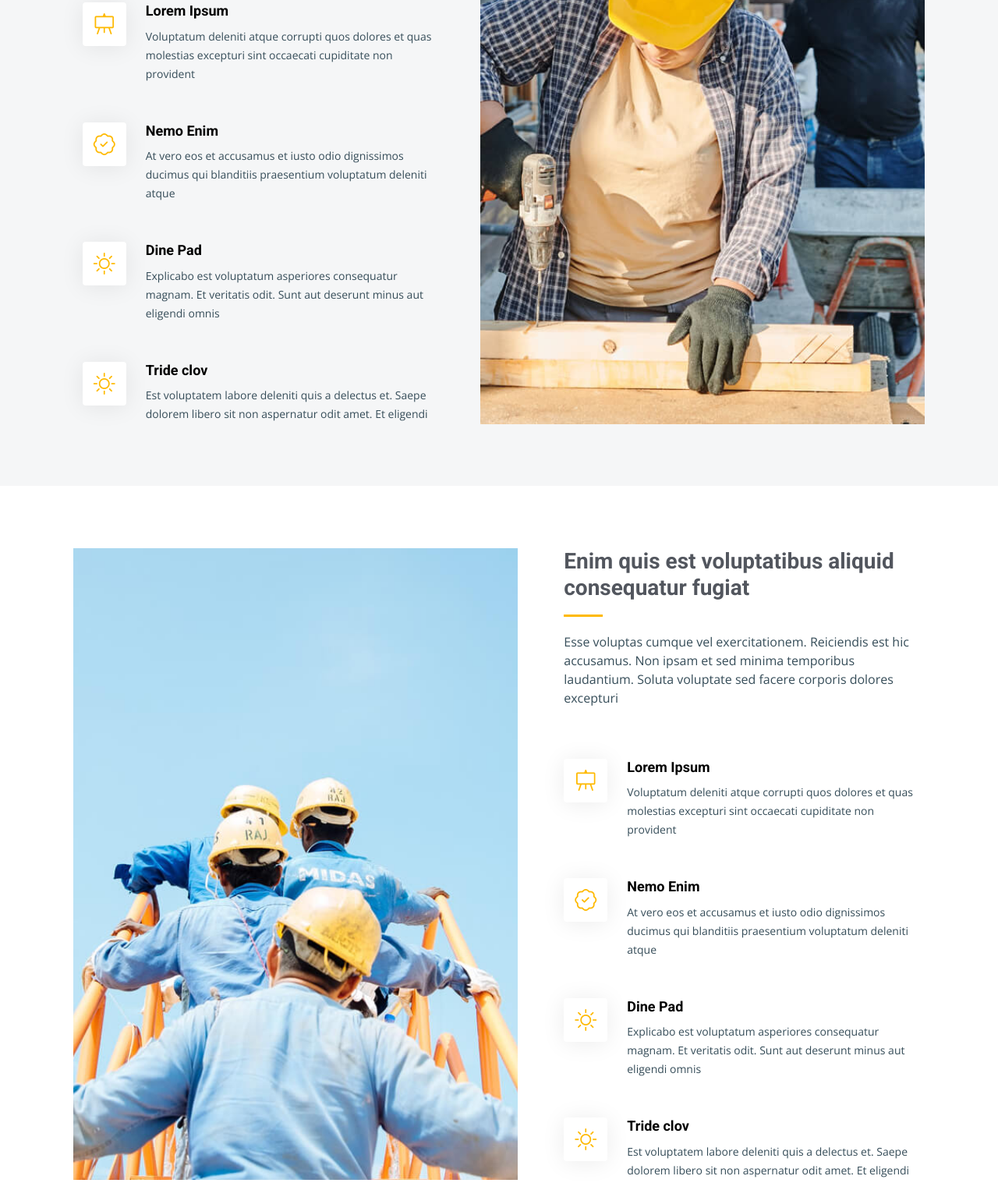
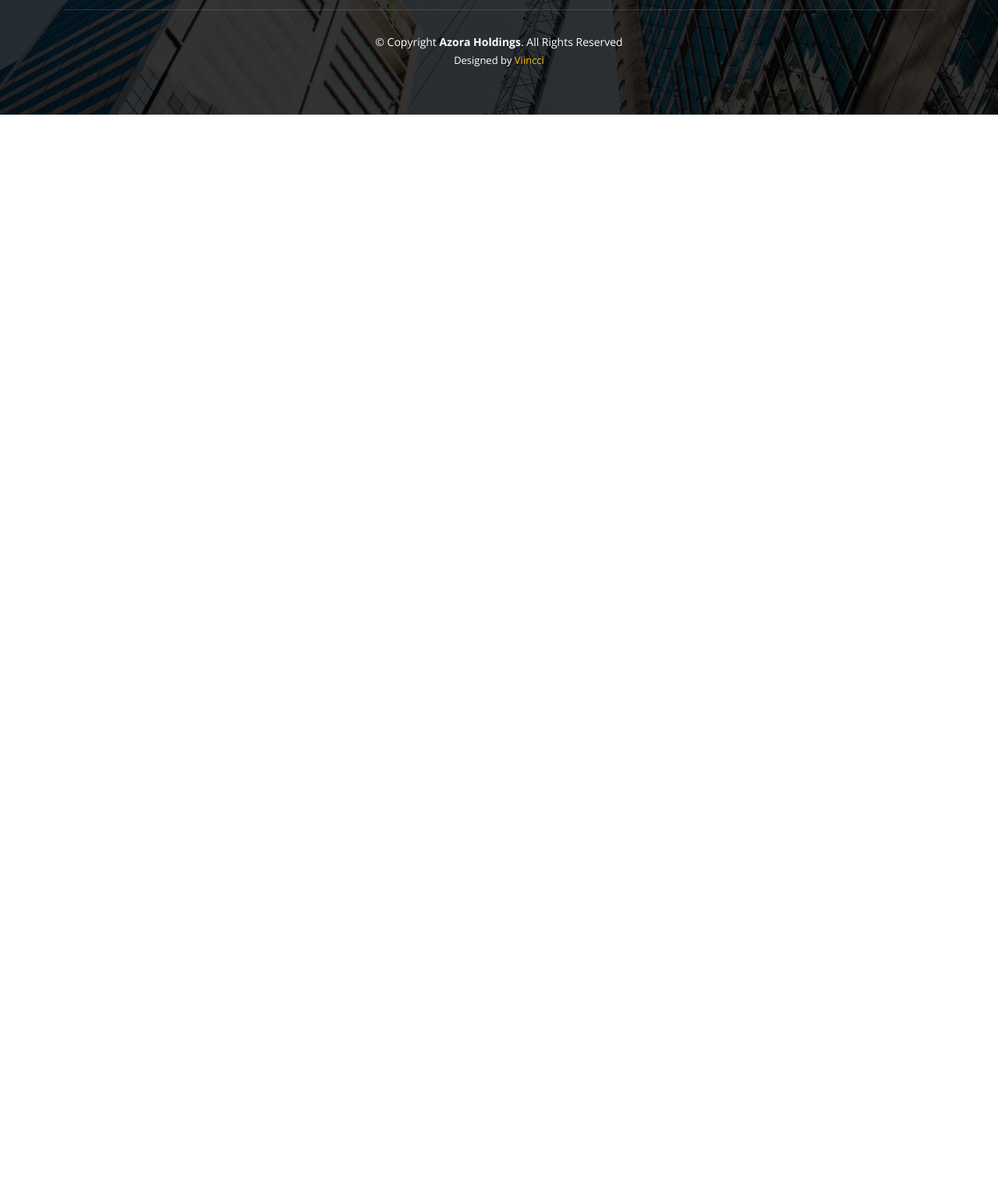
Before and after one commit to viincci/Azora, a plain HTML site: page Services.html in a window 1280 px wide. Shown: the part 2179-3696 px from the top of the page at 78% size. After the commit the page ends 2326 px from the top, so only its background shows below. Drawn offline with nearby package versions, Linux system fonts and the light colour scheme.

Commit message:
Update Services.html

```diff
--- a/Services.html
+++ b/Services.html
@@ -245,7 +245,7 @@
       </div>
     </section><!-- End Servie Cards Section -->
 
-    <!-- ======= Alt Services Section 2 ======= -->
+    <!-- ======= Alt Services Section 2 =======
     <section id="alt-services-2" class="alt-services section-bg">
       <div class="container" data-aos="fade-up">
 
@@ -262,7 +262,7 @@
                 <p>Voluptatum deleniti atque corrupti quos dolores et quas molestias excepturi sint occaecati cupiditate
                   non provident</p>
               </div>
-            </div><!-- End Icon Box -->
+            </div><!-- End Icon Box
 
             <div class="icon-box d-flex position-relative" data-aos="fade-up" data-aos-delay="200">
               <i class="bi bi-patch-check flex-shrink-0"></i>
@@ -271,7 +271,7 @@
                 <p>At vero eos et accusamus et iusto odio dignissimos ducimus qui blanditiis praesentium voluptatum
                   deleniti atque</p>
               </div>
-            </div><!-- End Icon Box -->
+            </div><!-- End Icon Box
 
             <div class="icon-box d-flex position-relative" data-aos="fade-up" data-aos-delay="300">
               <i class="bi bi-brightness-high flex-shrink-0"></i>
@@ -280,7 +280,7 @@
                 <p>Explicabo est voluptatum asperiores consequatur magnam. Et veritatis odit. Sunt aut deserunt minus
                   aut eligendi omnis</p>
               </div>
-            </div><!-- End Icon Box -->
+            </div><!-- End Icon Box
 
             <div class="icon-box d-flex position-relative" data-aos="fade-up" data-aos-delay="400">
               <i class="bi bi-brightness-high flex-shrink-0"></i>
@@ -289,7 +289,7 @@
                 <p>Est voluptatem labore deleniti quis a delectus et. Saepe dolorem libero sit non aspernatur odit amet.
                   Et eligendi</p>
               </div>
-            </div><!-- End Icon Box -->
+            </div><!-- End Icon Box
           </div>
 
           <div class="col-lg-6 img-bg" style="background-image: url(assets/img/alt-services-2.jpg);" data-aos="zoom-in"
@@ -299,7 +299,7 @@
       </div>
     </section><!-- End Alt Services Section 2 -->
 
-    <!-- ======= Alt Services Section ======= -->
+    <!-- ======= Alt Services Section =======
     <section id="alt-services" class="alt-services">
       <div class="container" data-aos="fade-up">
 
@@ -319,7 +319,7 @@
                 <p>Voluptatum deleniti atque corrupti quos dolores et quas molestias excepturi sint occaecati cupiditate
                   non provident</p>
               </div>
-            </div><!-- End Icon Box -->
+            </div><!-- End Icon Box
 
             <div class="icon-box d-flex position-relative" data-aos="fade-up" data-aos-delay="200">
               <i class="bi bi-patch-check flex-shrink-0"></i>
@@ -328,7 +328,7 @@
                 <p>At vero eos et accusamus et iusto odio dignissimos ducimus qui blanditiis praesentium voluptatum
                   deleniti atque</p>
               </div>
-            </div><!-- End Icon Box -->
+            </div><!-- End Icon Box
 
             <div class="icon-box d-flex position-relative" data-aos="fade-up" data-aos-delay="300">
               <i class="bi bi-brightness-high flex-shrink-0"></i>
@@ -337,7 +337,7 @@
                 <p>Explicabo est voluptatum asperiores consequatur magnam. Et veritatis odit. Sunt aut deserunt minus
                   aut eligendi omnis</p>
               </div>
-            </div><!-- End Icon Box -->
+            </div><!-- End Icon Box
 
             <div class="icon-box d-flex position-relative" data-aos="fade-up" data-aos-delay="400">
               <i class="bi bi-brightness-high flex-shrink-0"></i>
@@ -346,8 +346,7 @@
                 <p>Est voluptatem labore deleniti quis a delectus et. Saepe dolorem libero sit non aspernatur odit amet.
                   Et eligendi</p>
               </div>
-            </div><!-- End Icon Box -->
-
+            </div><!-- End Icon Box
           </div>
         </div>
 
```
